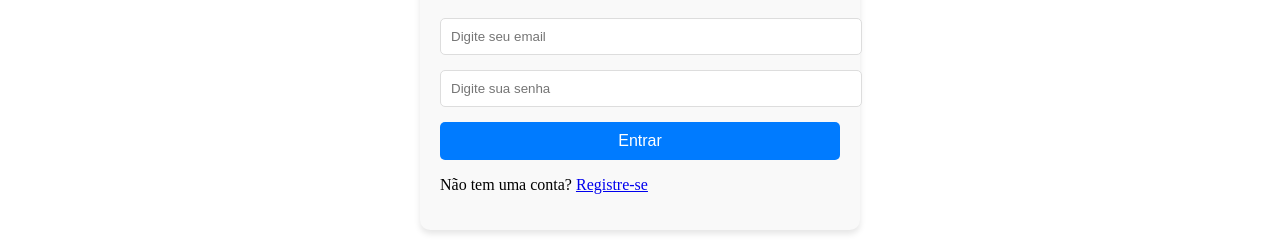
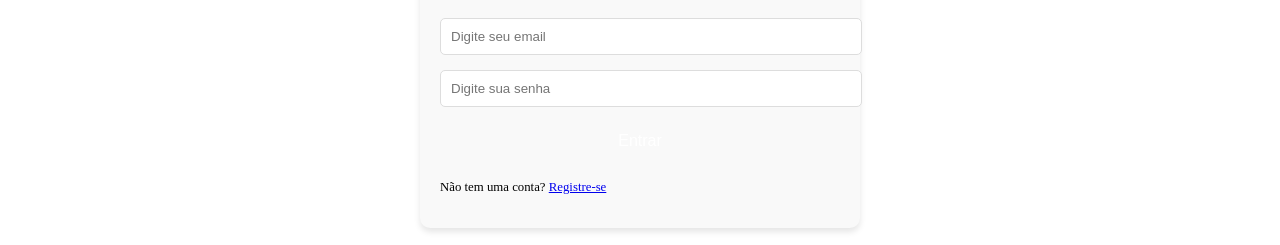
Before and after one commit to Amicuchi/BlogFocusFeed, a React (Vite) app in the folder frontend/: page /dashboard/novo-post in a window 1280 px wide. Shown: the part 304-549 px from the top of the page. Built offline with nearby package versions, Linux system fonts and the light colour scheme; no server answers; the HTML template or start-up script is replaced by a standard one.

Commit message:
style(Login): Melhorias no estilo da página de login.
No componente Login.jsx foram excluídas duas divs que não faziam diferença de existir, deixando o código mais limpo e legível.

```diff
--- a/frontend/src/pages/Login/Login.jsx
+++ b/frontend/src/pages/Login/Login.jsx
@@ -51,7 +51,6 @@ function Login() {
       <form onSubmit={handleSubmit}>
         {error && <p className={styles.errorMessage}>{error}</p>}
 
-        <div>
           <input
             type="email"
             id="email"
@@ -61,9 +60,7 @@ function Login() {
             disabled={isLoading}
             placeholder="Digite seu email"
           />
-        </div>
 
-        <div>
           <input
             type="password"
             id="password"
@@ -73,7 +70,6 @@ function Login() {
             disabled={isLoading}
             placeholder="Digite sua senha"
           />
-        </div>
 
         <button
           type="submit"
--- a/frontend/src/pages/Login/Login.module.css
+++ b/frontend/src/pages/Login/Login.module.css
@@ -18,38 +18,34 @@
     flex-direction: column;
 }
 
-.loginContainer form div {
-    margin-bottom: 15px;
-}
-
-.loginContainer label {
-    display: block;
-    margin-bottom: 5px;
-    font-weight: bold;
-}
-
 .loginContainer input {
     width: 100%;
     padding: 10px;
     border: 1px solid #ddd;
     border-radius: 5px;
+    margin-bottom: 15px;
 }
 
 .loginContainer button {
     padding: 10px;
-    background-color: #007bff;
+    background-color: var(--bg-terciario);
     color: white;
     border: none;
     border-radius: 5px;
     cursor: pointer;
+    margin-bottom: 0.5rem;
 }
 
 .loginContainer button:hover {
     background-color: #0056b3;
 }
 
-.loginContainer .error-message {
+.loginContainer p{
+    font-size: 0.8rem;
+}
+
+.loginContainer .errorMessage {
     color: red;
-    margin-bottom: 15px;
+    margin-bottom: 1rem;
     text-align: center;
 }
```
